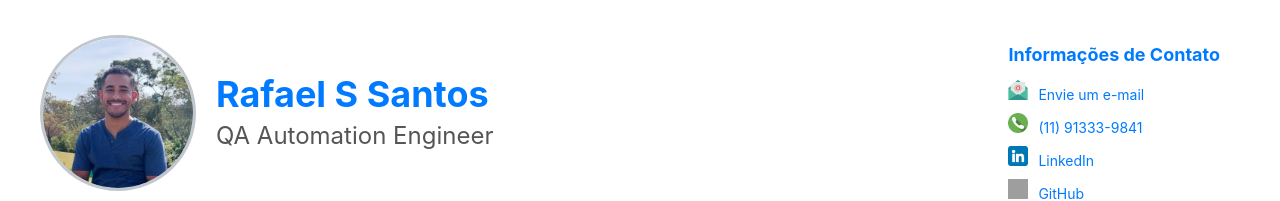
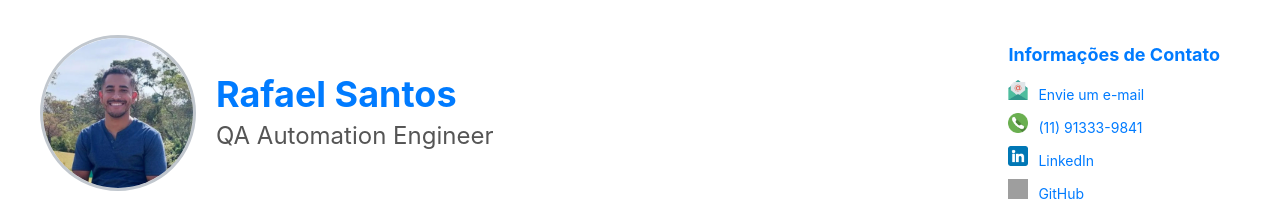
Before and after one commit to leafar-Santos/cv-react-rafael-santos, a React (Create React App) app: page / in a window 1280 px wide. Shown: the top 201 px of the page. Built offline with nearby package versions, Linux system fonts and the light colour scheme; grey boxes are pictures that could not be loaded.

Commit message:
Ajuste redirecionamento URL pública

```diff
--- a/package.json
+++ b/package.json
@@ -2,7 +2,7 @@
   "name": "cv-react",
   "version": "0.1.0",
   "private": true,
-  "homepage": "https://rafaelsantos.redirectme.net",
+  "homepage": "https://rafaelsantos.ddns.net",
   "dependencies": {
     "@testing-library/jest-dom": "^5.17.0",
     "@testing-library/react": "^13.4.0",
--- a/src/components/Header/Header.js
+++ b/src/components/Header/Header.js
@@ -25,7 +25,7 @@ const Header = () => {
 
        </div>
           <div>
-            <h1>Rafael S Santos</h1>
+            <h1>Rafael Santos</h1>
             <h2>QA Automation Engineer</h2>
           </div>
         </div>
```
